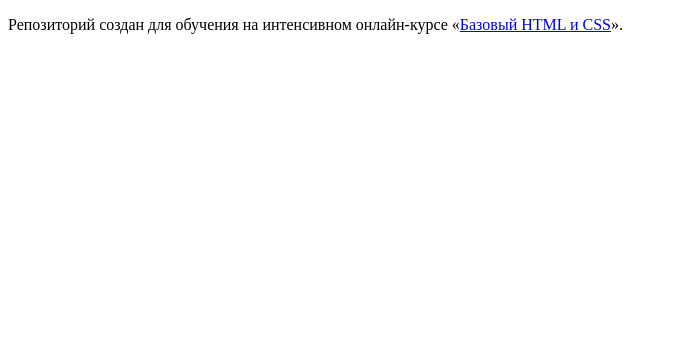
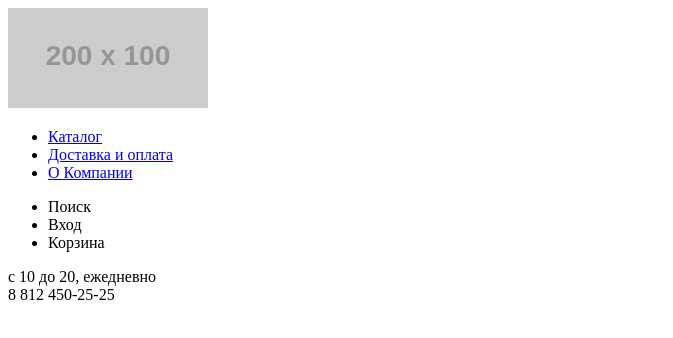
Before and after one commit to SophiaDyachenko/476849-gllacy, a plain HTML site: page index.html in a window 1280 px wide. Shown: the whole page, without its empty margins (0-673 px from the left). Drawn offline with Linux system fonts and the light colour scheme; placeholder pictures from the web are drawn by us.

Commit message:
2#16: Murkup header for gllacy-index.html

```diff
--- a/index.html
+++ b/index.html
@@ -5,8 +5,27 @@
   <title>HTML Academy: Глейси</title>
 </head>
 <body>
-
-    <p>Репозиторий создан для обучения на интенсивном онлайн‑курсе «<a href="https://htmlacademy.ru/intensive/htmlcss">Базовый HTML и CSS</a>».</p>
-
+  <header class="main-header">
+    <a class="main-header-logo">
+      <img src="http://via.placeholder.com/200x100" width="200" height="100"
+       alt="Логотип &quot;Gllacy Shop&quot;">
+    </a>
+    <nav class="main-navigation">
+      <ul class="site-navigation">
+        <li><a href="catalog.html">Каталог</a></li>
+        <li><a href="order.html">Доставка и оплата</a></li>
+        <li><a href="info.html">О Компании</a></li>
+      </ul>
+      <ul class="user-navigation">
+        <li class="search-link">Поиск</li>
+        <li class="login-link">Вход</li>
+        <li class="shop-link">Корзина</li>
+      </ul>
+    </nav>
+    <p class="main-header-basic-info">
+      c 10 до 20, ежедневно<br>
+      8 812 450-25-25
+    </p>
+  </header>
 </body>
 </html>
```
Lines whose indentation alone changed are shown as unchanged.
